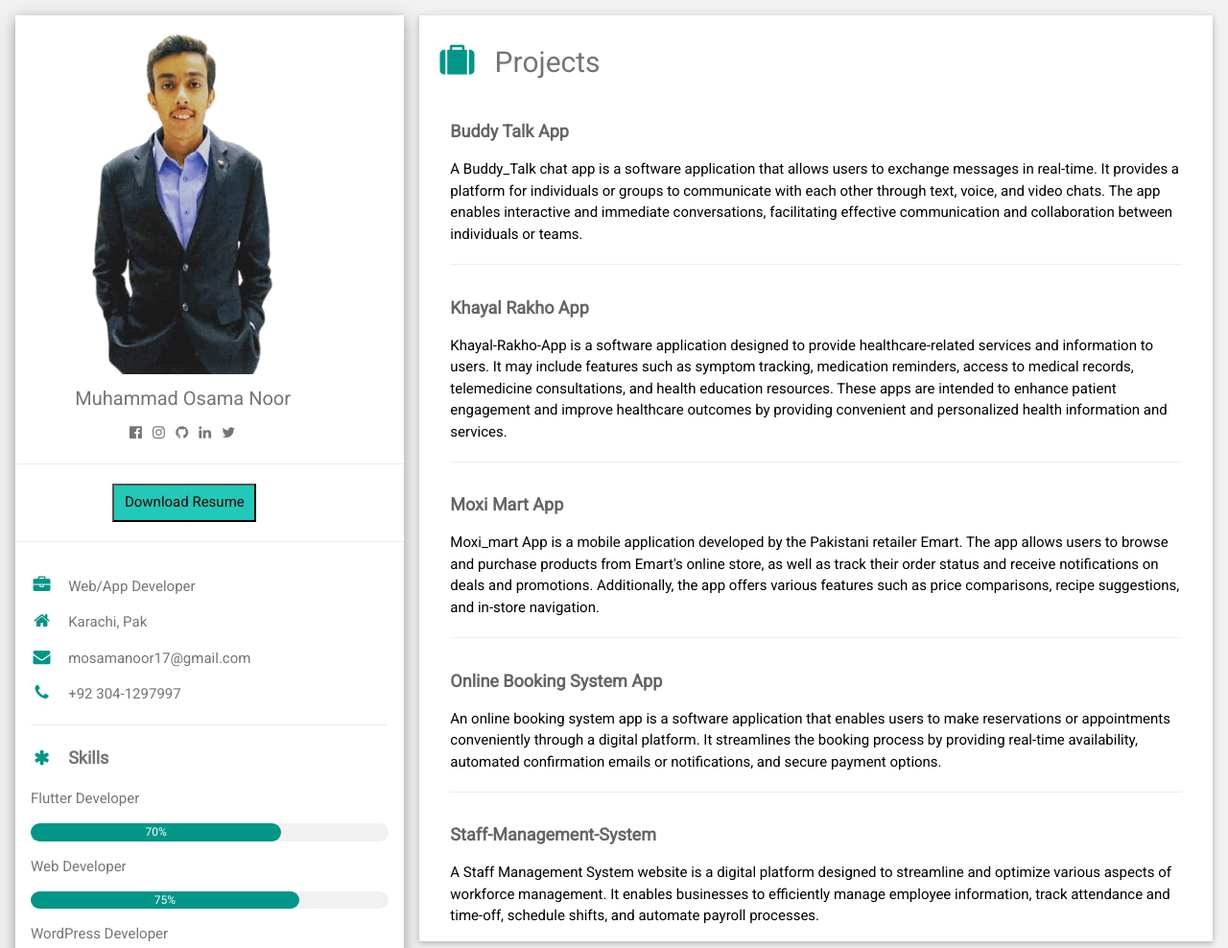
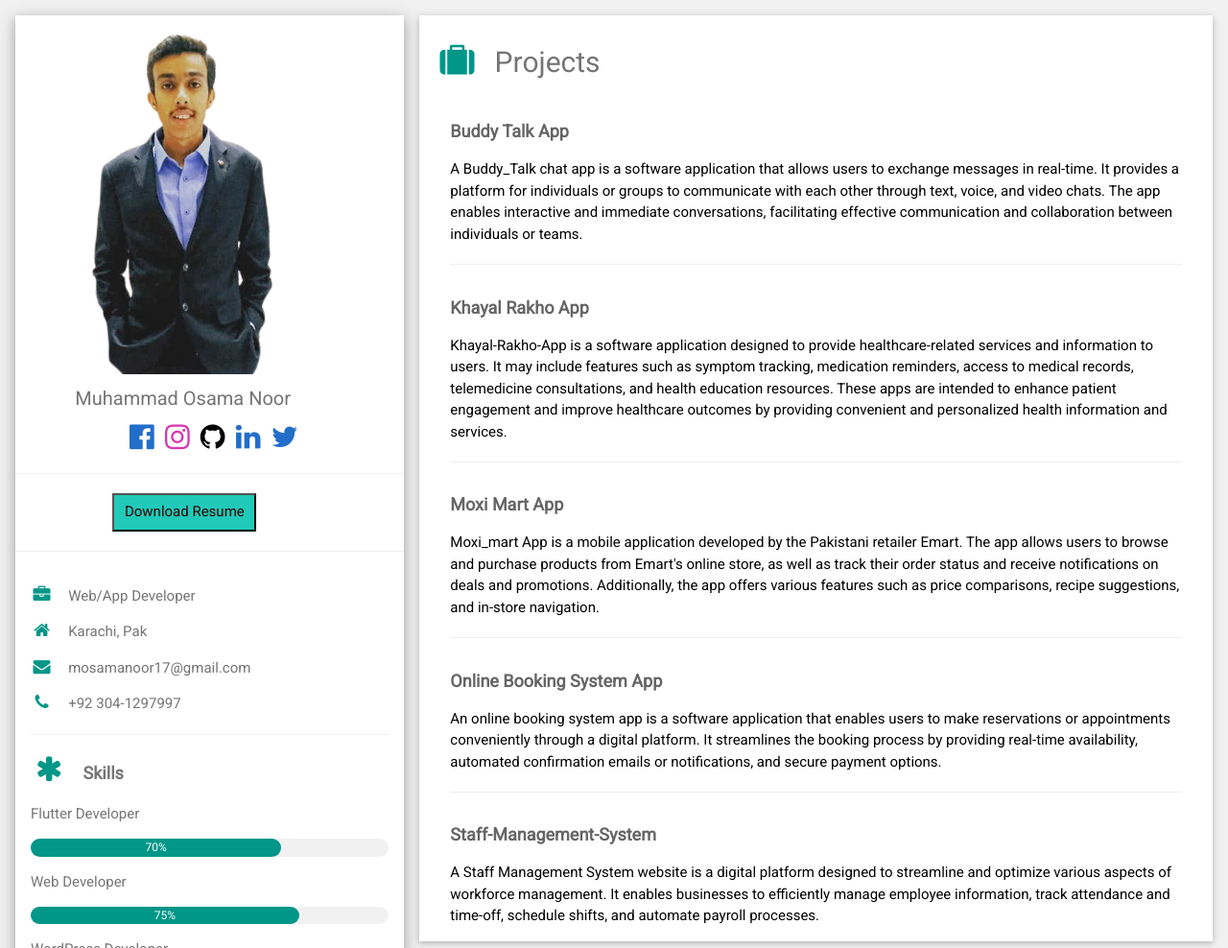
Before and after one commit to Meizzosama/Osama_portfolio, a plain HTML site: page index.html in a window 1280 px wide. Shown: the top 988 px of the page at 96% size. Drawn offline with nearby package versions, Linux system fonts and the light colour scheme.

Commit message:
Update index.html

```diff
--- a/index.html
+++ b/index.html
@@ -28,9 +28,27 @@ background-color: #21c9b8;
     top:45%;
     left:25%;
 }
- .fa fa-facebook-offical{
-  background-color: ;
- }
+ .fa {
+font-size: 30px;
+}
+
+.fa-facebook-official{content:"\f230";
+height: 50%;
+color: #236ec9
+}
+
+.fa-instagram{
+  color: rgb(214, 56, 180);
+}
+.fa-github{
+  color: black;
+}
+.fa-linkedin{
+  color: #236ec9;
+}
+.fa-twitter{
+  color: #236ec9;
+}
   </style>
 </head>
 
```
